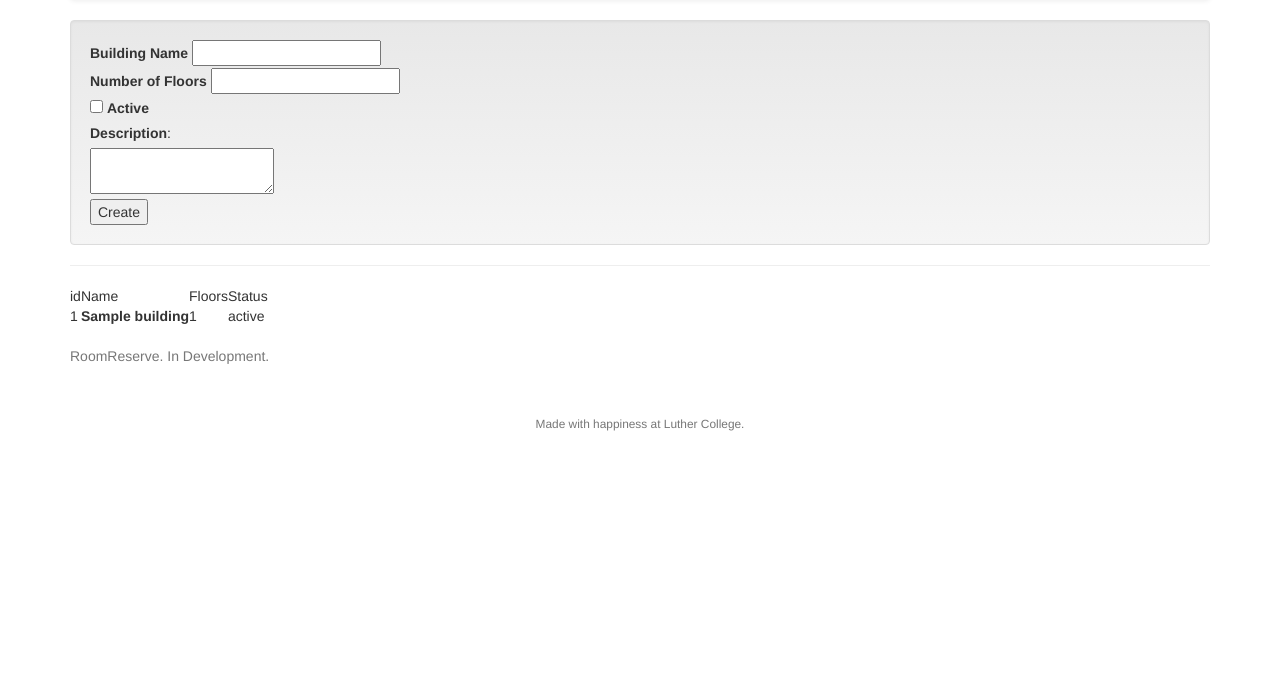
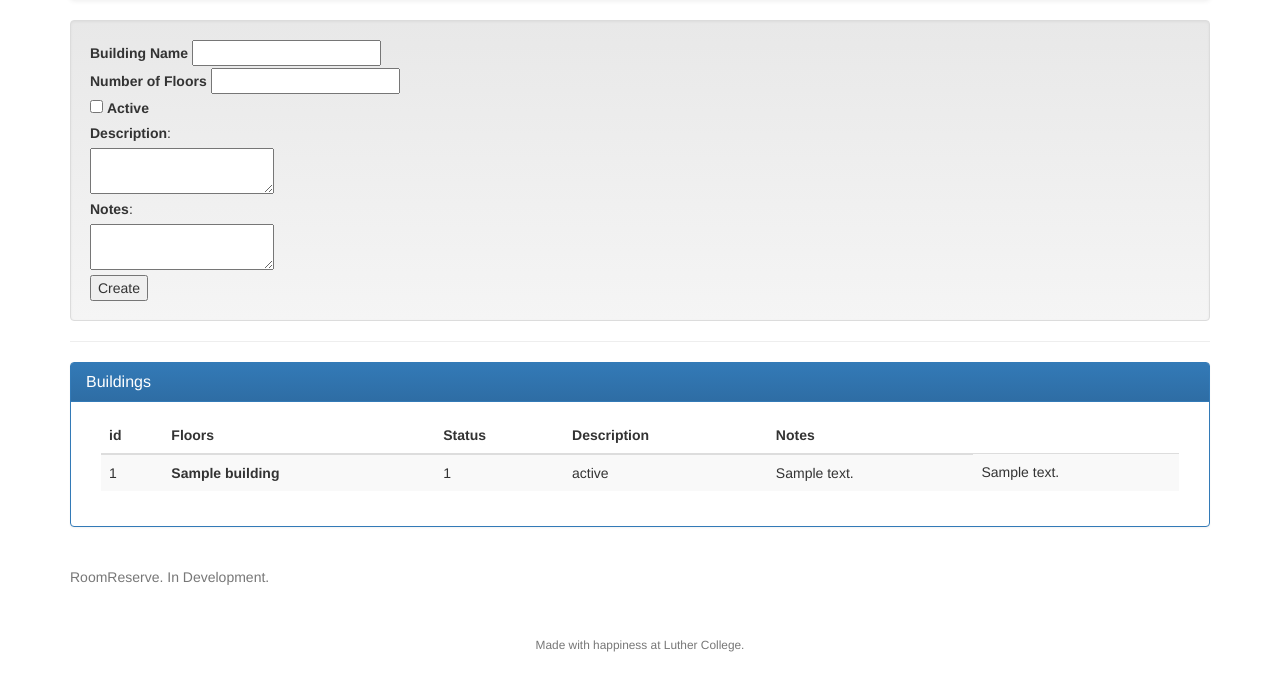
Before and after one commit to RoomReserve/RoomReserve, a Flask app: page /admin/buildings in a window 1280 px wide. Shown: the part 52-743 px from the top of the page. Run offline with Flask 2, Linux system fonts and the light colour scheme; a user stored in the database is signed in; tables that the repository leaves empty hold one stand-in row (values such as "Sample post"); some libraries are stand-ins or nearby versions.

Commit message:
Add bootstrap to buildings table

```diff
--- a/RoomReserve/admin/building.py
+++ b/RoomReserve/admin/building.py
@@ -5,6 +5,7 @@ class form_CreateBuilding(Form):
     numFloors = IntegerField('Number of Floors') #not required
     active = BooleanField('Active')
     description = TextAreaField('Description')
+    notes = TextAreaField('Notes')
 
 
 
--- a/RoomReserve/templates/listbuildings.html
+++ b/RoomReserve/templates/listbuildings.html
@@ -36,22 +36,42 @@
 
 <hr />
 
-<table>
+
+<div class="panel panel-primary col-md">
+  <div class="panel-heading">
+    <h3 class="panel-title">Buildings</h3>
+  </div>
+  <div class="panel-body">
+    <div class="col-md-12">
+      <div class="table-responsive">
+        <table class="table table-striped">
+          <thead>
             <tr>
-			<td>id</td>
-			<td>Name</td>
-			<td>Floors</td>
-			<td>Status</td>
+              <th>id</th>
+              <th>Floors</th>
+              <th>Status</th>
+              <th>Description</th>
+              <th>Notes</th>
+            </tr>
+          </thead>
+          <tbody>
             {% for b in buildings %}
           		<tr>
           			<td>{{ b.id }}</td>
           			<td><strong>{{ b.name }}</strong></td>
           			<td>{{ b.numfloors }}</td>
                 <td>{{ b.status }}</td>
+                <td>{{b.description}}</td>
+                <td>{{b.notes}}</td>
+
           		</tr>
           	{% endfor %}
+
+          </tbody>
         </table>
-
-
+      </div>
+    </div>
+  </div>
+</div>
 
 {% endblock %}
```
Lines whose indentation alone changed are shown as unchanged.
